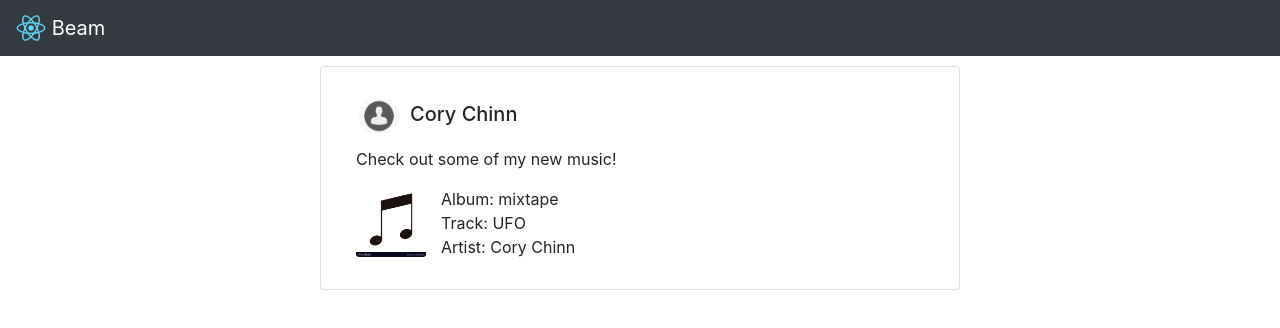
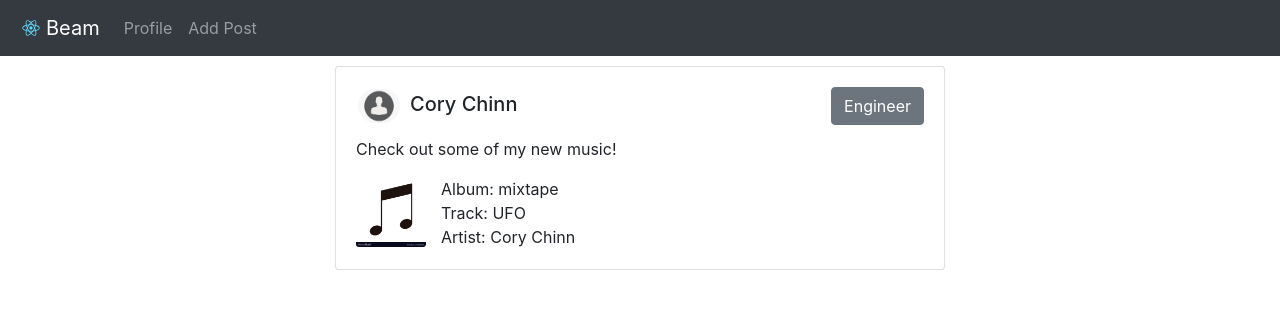
Before and after one commit to Cody-Chinn/Beam, a React (Create React App) app in the folder beam/: page / in a window 1280 px wide. Shown: the top 328 px of the page. Built offline with nearby package versions, Linux system fonts and the light colour scheme.

Commit message:
Added hyperlinks to nav and a non funtioning tag button

```diff
--- a/beam/src/Components/NavMenu.jsx
+++ b/beam/src/Components/NavMenu.jsx
@@ -1,21 +1,29 @@
 import React from 'react';
-import { Navbar } from 'react-bootstrap';
+import { Navbar, Nav } from 'react-bootstrap';
+import { ReactComponent as Logo } from "../logo.svg";
 
 export default function NavMenu () {
 
     return (
-        <Navbar bg="dark" variant="dark">
+        <Navbar collapseOnSelect expand="lg" bg="dark" variant="dark">
         <Navbar.Brand href="#home">
-            <img
+            <Logo
             alt=""
-                src="/logo192.png"
             width="30"
             height="30"
             className="d-inline-block align-top"
-            />{' '}
+            />
             Beam
         </Navbar.Brand>
+        <Navbar.Toggle aria-controls="responsive-navbar-nav" />
+        <Navbar.Collapse id="responsive-navbar-nav">
+            <Nav className="mr-auto">
+            <Nav.Link href="#profile">Profile</Nav.Link>
+            <Nav.Link href="#add-post">Add Post</Nav.Link>
+            </Nav>
+        </Navbar.Collapse>
     </Navbar>
+
     )
 
 }
--- a/beam/src/Components/Post.jsx
+++ b/beam/src/Components/Post.jsx
@@ -1,11 +1,13 @@
 import React from 'react';
 import "../Post.css";
 import Card from 'react-bootstrap/Card'
+import Button from 'react-bootstrap/Button'
 
 export default function Post () {
 
     return (
-        <Card className="post-container col-md-6">
+        <div className="post-container col-md-6">
+            <Card>
                 <Card.Body>
                     <Card.Title>
                     <img
@@ -13,6 +15,9 @@ export default function Post () {
                         className="post-pic"
                         alt="profile"  />
                         Cory Chinn
+                    <div className="post-tag">
+                        <Button variant="secondary">Engineer</Button>{' '}
+                    </div>
                     </Card.Title>
                     <Card.Text>
                         Check out some of my new music!
@@ -30,5 +35,7 @@ export default function Post () {
                     </div>
                 </Card.Body>
             </Card>
+        </div>
+
     )
 }
--- a/beam/src/Post.css
+++ b/beam/src/Post.css
@@ -1,8 +1,6 @@
 .post-container {
-    border: grey 2px solid;
-    border-radius: 20px;
-    margin: 10px auto;
-    padding: 10px;
+    margin: 5px auto;
+    padding: 5px;
 }
 
 .post-pic {
@@ -36,3 +34,7 @@
 .post-content-desc {
     text-decoration: underline;
 }
+
+.post-tag {
+    float: right;
+}
```
Lines whose indentation alone changed are shown as unchanged.
